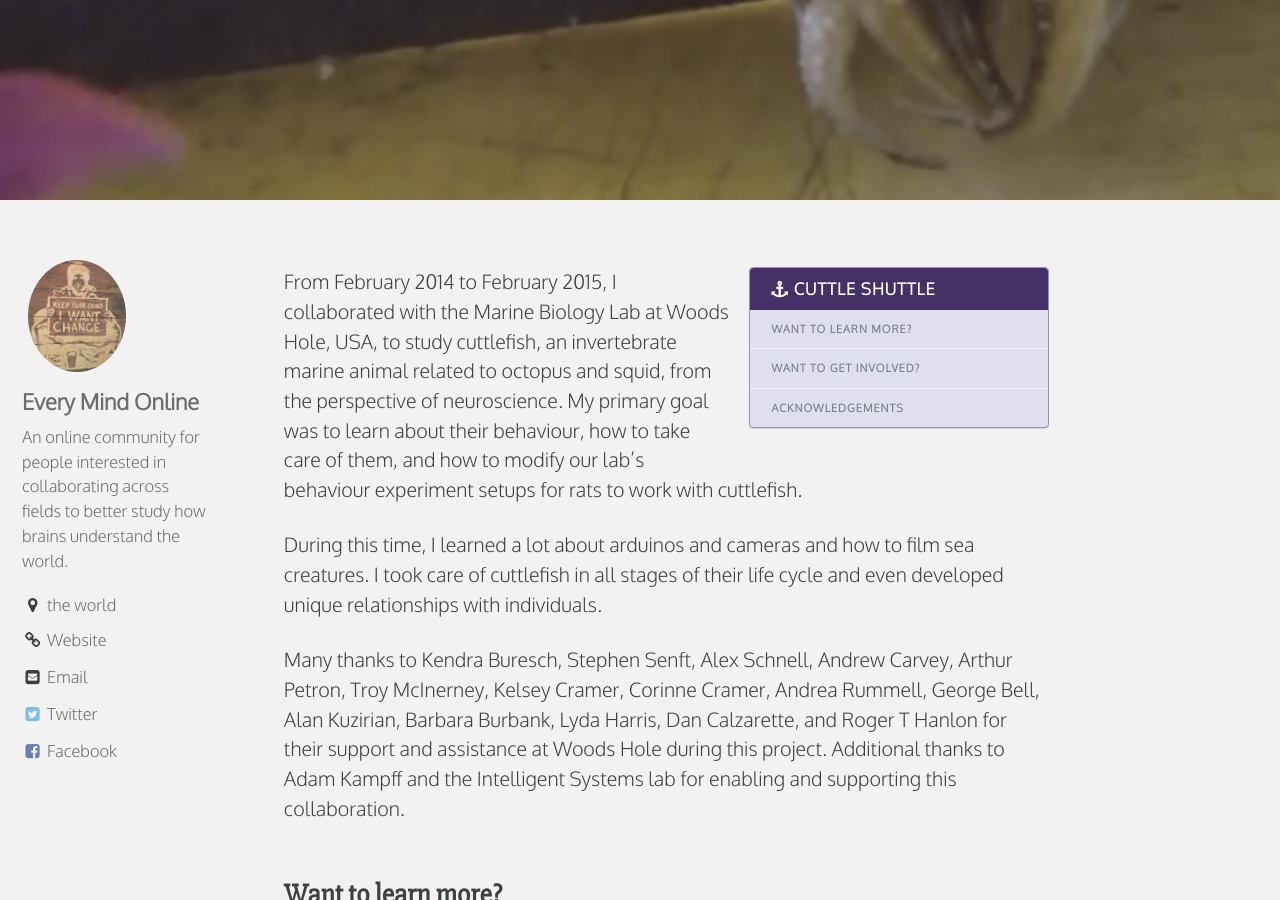
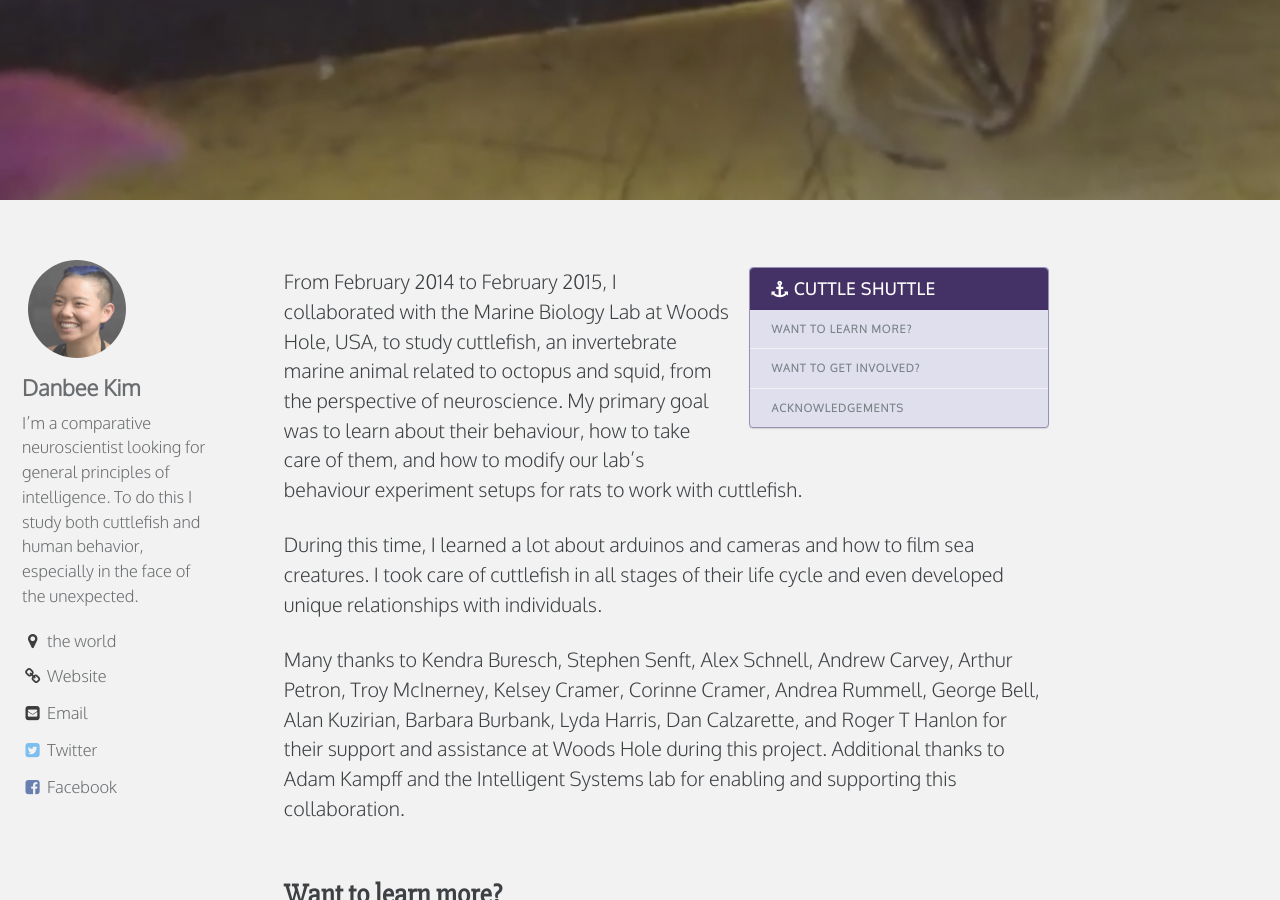
Before and after one commit to everymind/CuttleShuttle, a Jekyll site: the page built from index.md, in a window 1280 px wide and 900 px high, scrolled down 801 px. Built offline with Jekyll 4.4.1, drawn with Linux system fonts in a browser that asks for light colours.

Commit message:
Update _config.yml

```diff
--- a/_config.yml
+++ b/_config.yml
@@ -7,10 +7,10 @@
 
 # Site Settings
 locale                   : "en"
-title                    : "Surprising Minds"
+title                    : "Cuttle Shuttle"
 title_separator          : "|"
-name                     : "Surprising Minds"
-description              : "Surprising Minds is an exhibit at the Sea Life Centre in Brighton, UK, which explores a new way to ask scientific questions about behaviour and the mind 'in the wild'."
+name                     : "Cuttle Shuttle"
+description              : "From February 2014 to February 2015, Danbee Kim collaborated with the Marine Biology Lab at Woods Hole, USA, to study cuttlefish, an invertebrate marine animal related to octopus and squid, from the perspective of neuroscience. My primary goal was to learn about their behaviour, how to take care of them, and how to modify our lab’s behaviour experiment setups for rats to work with cuttlefish."
 url                      : # the base hostname & protocol for your site e.g. "https://mmistakes.github.io"
 baseurl                  : # the subpath of your site, e.g. "/blog"
 repository               : # GitHub username/repo-name e.g. "mmistakes/minimal-mistakes"
@@ -55,7 +55,7 @@
 
 # Social Sharing
 twitter:
-  username               : everymindonline
+  username               : taunbot
 facebook:
   username               : every.mind.online
   app_id                 :
@@ -77,12 +77,12 @@
 
 # Site Author
 author:
-  name             : Every Mind Online
-  avatar           : "/assets/images/20170315_LondonArt_small.png"
-  bio              : "An online community for people interested in collaborating across fields to better study how brains understand the world."
+  name             : Danbee Kim
+  avatar           : "/assets/images/DanbeeKim.jpg"
+  bio              : "I’m a comparative neuroscientist looking for general principles of intelligence. To do this I study both cuttlefish and human behavior, especially in the face of the unexpected."
   location         : "the world"
-  email            : "everymind@protonmail.com"
-  uri              : "http://www.everymind.online"
+  email            : "danbee@alum.mit.edu"
+  uri              : "http://www.danbeekim.org"
   bitbucket        :
   codepen          :
   dribbble         :
@@ -100,7 +100,7 @@
   stackoverflow    : # "123456/username" (the last part of your profile url, e.g. http://stackoverflow.com/users/123456/username)
   steam            :
   tumblr           :
-  twitter          : "everymindonline"
+  twitter          : "taunbot"
   vine             :
   weibo            :
   xing             :
```
